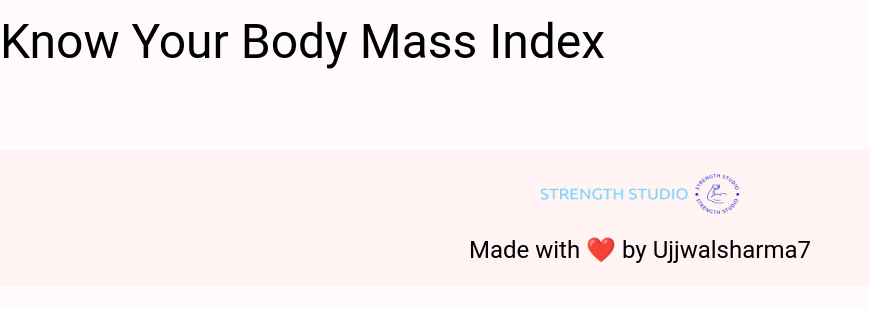
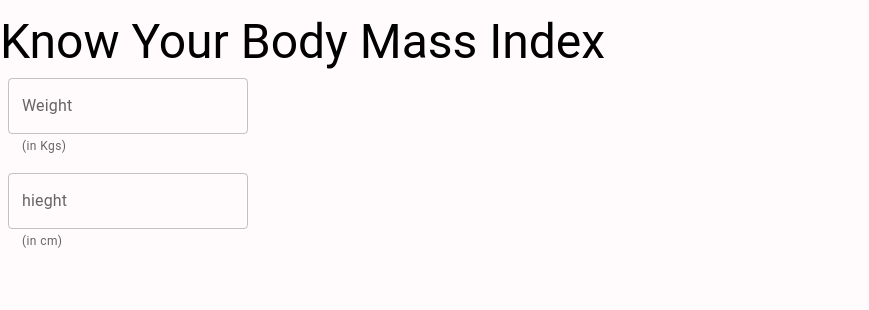
Before and after one commit to Ujjwalsharma7/Strength_Studio, a React (Create React App) app: page / in a window 1280 px wide. Shown: the part 1684-1994 px from the top of the page, without its empty margins (0-869 px from the left). Before the commit the page ends 1970 px from the top, so only its background shows below. Built offline with nearby package versions, Linux system fonts and the light colour scheme; no server answers.

Commit message:
Added BMI form to BMI

```diff
--- a/src/App.css
+++ b/src/App.css
@@ -106,6 +106,10 @@ body {
     text-decoration: none;
   }
 
+  .textfield{
+    color: #FF2625;
+  }
+
   @media screen and (max-width:1200px) {
     .detail-image {
       width: 300px;
--- /dev/null
+++ b/src/components/BMIForm.js
@@ -0,0 +1,42 @@
+import React from 'react'
+import { Box, TextField,  } from '@mui/material'
+const BMIForm = () => {
+  return (
+    <Box
+      component="form"
+      sx={{
+        '& .MuiTextField-root': { m: 1, width: '30ch' },
+      }}
+      noValidate
+      autoComplete="off"
+    >
+      <div>
+
+        <TextField
+         type='number'
+          id="weight"
+          label="Weight"
+          defaultValue=""
+          helperText="(in Kgs)"
+
+          color='error'
+        />
+      </div>
+      <div>
+      <TextField
+         type='number'
+          id="hieght"
+          label="hieght"
+          defaultValue=""
+          helperText="(in cm)"
+
+          color='error'
+        />
+      </div>
+
+
+    </Box>
+  )
+}
+
+export default BMIForm
--- a/src/pages/BMI.js
+++ b/src/pages/BMI.js
@@ -1,6 +1,7 @@
 import React from 'react'
 import { Box, Stack, Typography } from '@mui/material'
 
+import BMIForm from '../components/BMIForm'
 
 const BMI = () => {
 
@@ -10,6 +11,7 @@ const BMI = () => {
         <Typography variant='h3'>
             Know Your Body Mass Index
         </Typography>
+        <BMIForm />
     </Stack>
   </Box>
   )
```
